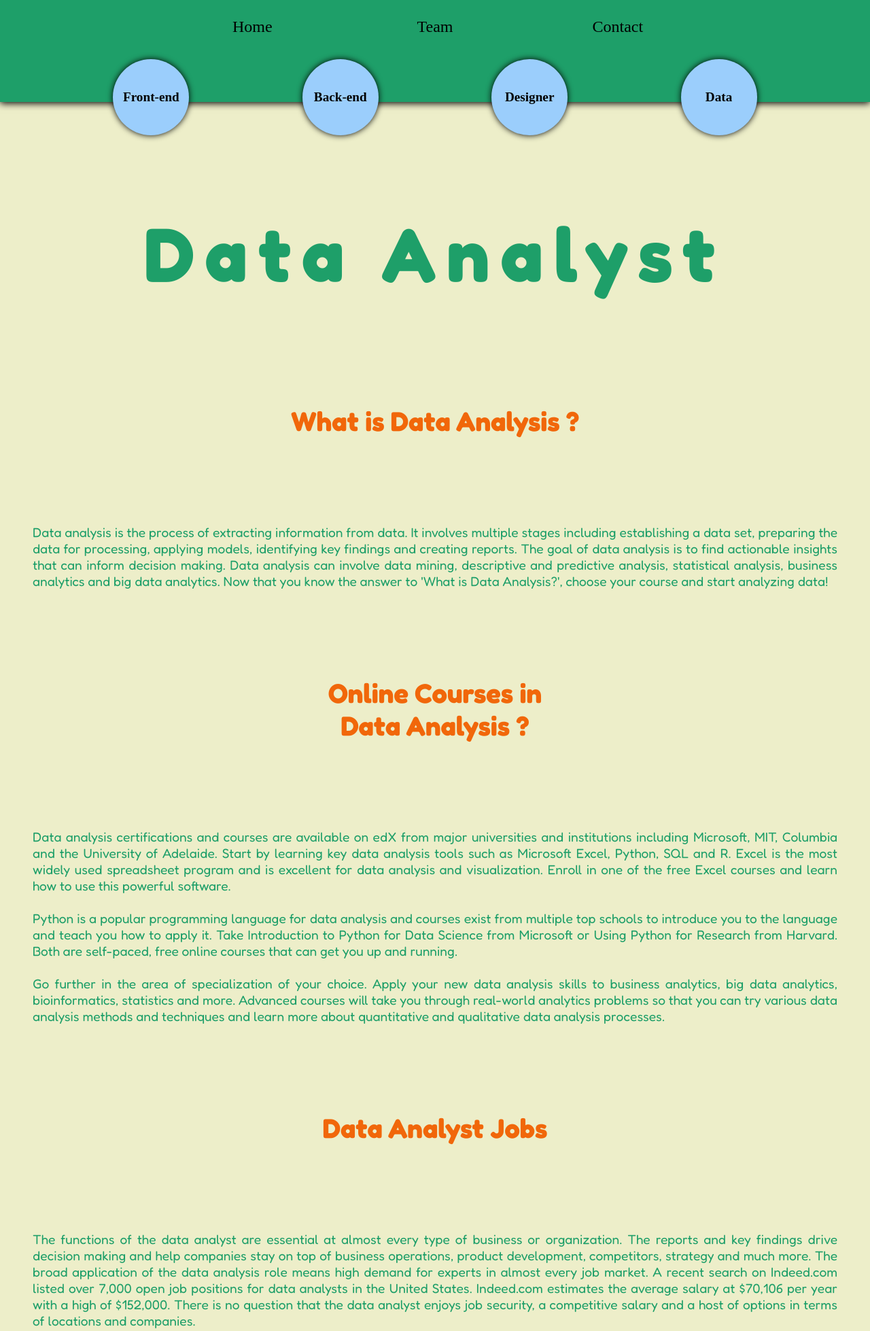
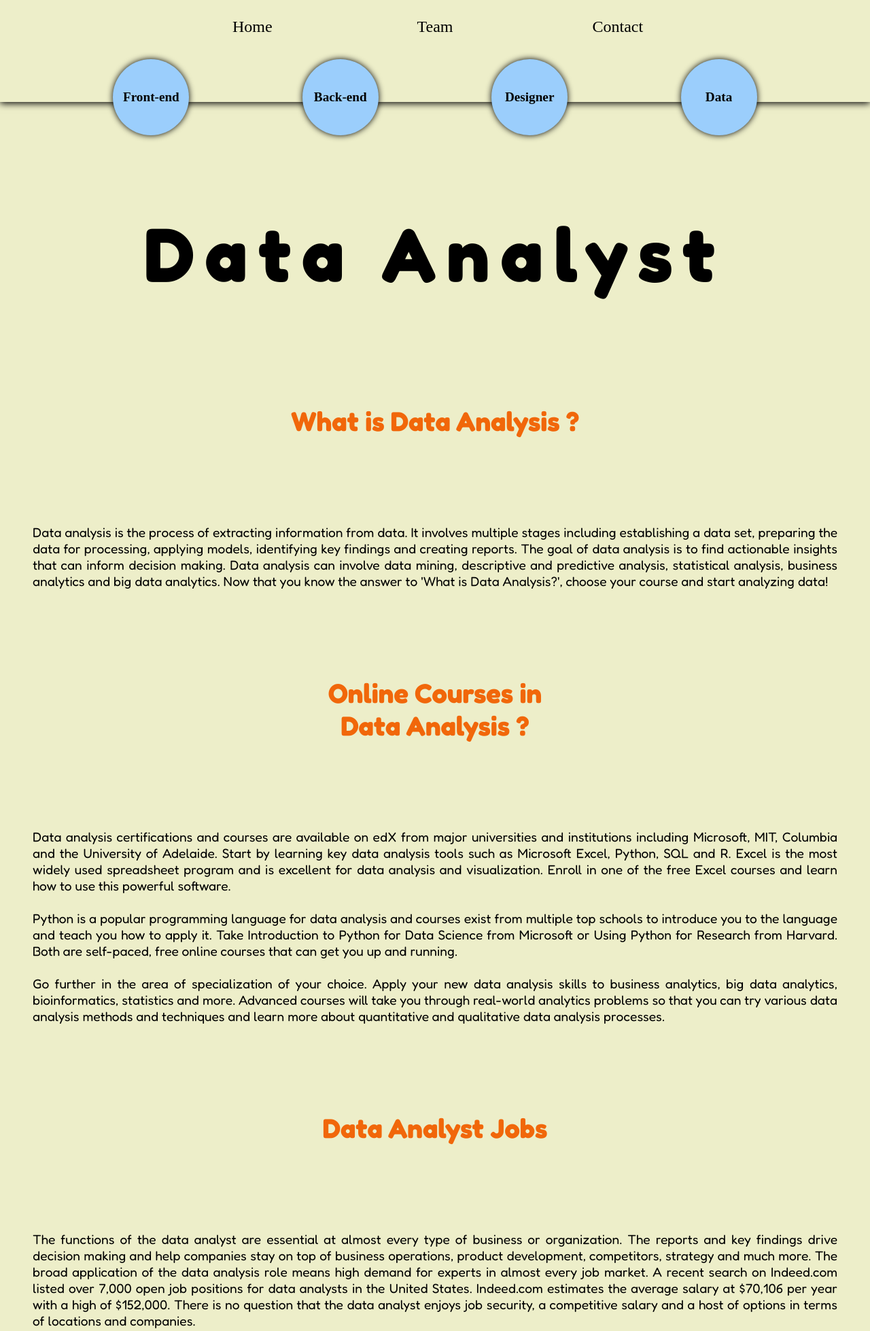
Before and after one commit to jessicapecheux/fantasy_code, a PHP site: page /data.php in a window 1280 px wide. Shown: the top 1958 px of the page at 68% size. Run offline with PHP 8.4, Linux system fonts and the light colour scheme.

Commit message:
Change error on var color

```diff
--- a/assets/css/style.css
+++ b/assets/css/style.css
@@ -8,7 +8,7 @@
 @import url('https://fonts.googleapis.com/css2?family=Fredoka:wght@300;400;500;600;700&family=Roboto:wght@100;700&display=swap');
 
 :root {
-    --backgound-first-color:#1E9F69;
+    --background-first-color:#1E9F69;
     --background-second-color:#E97101;
     --font-primary: font-family: 'Fredoka', sans-serif;
     --background-main-color:#edeec9;
```
